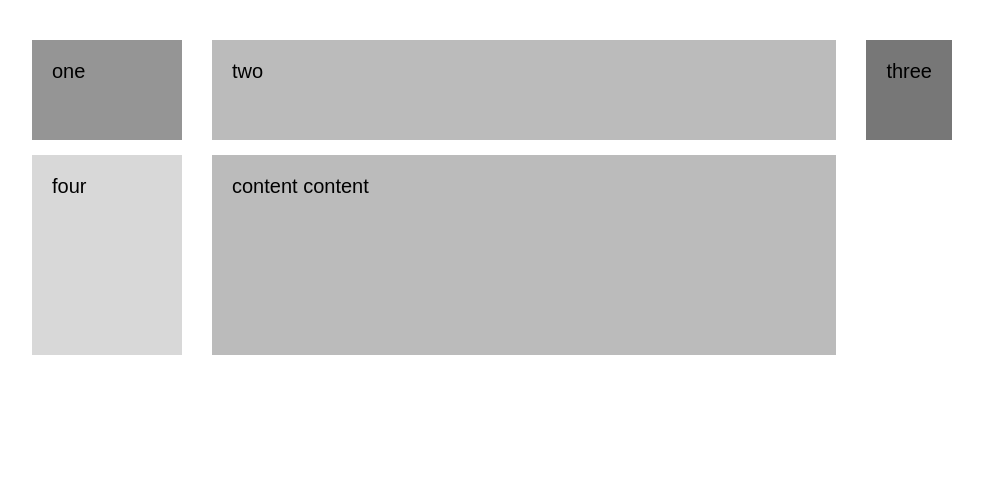
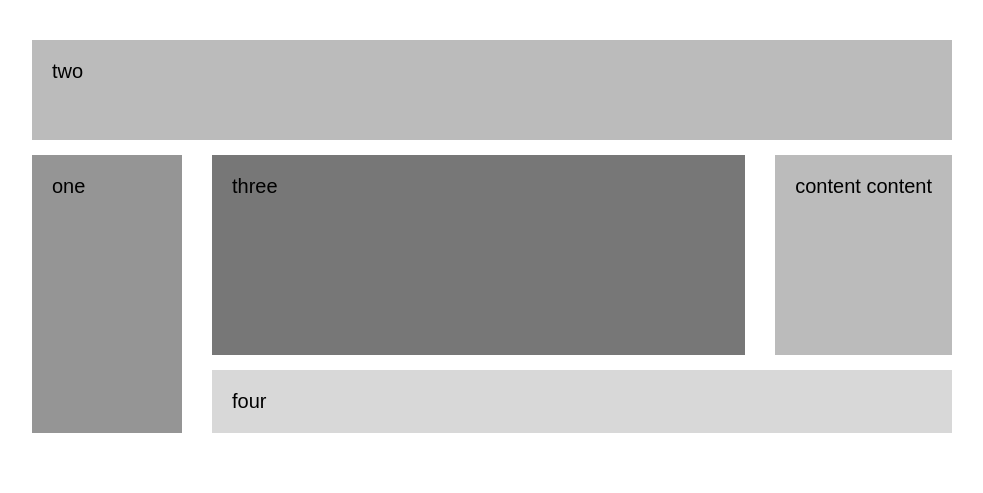
Before and after one commit to orionseth/css-grid-practice, a plain HTML site: page index.html in a window 1280 px wide. Shown: the whole page, without its empty margins (148-1131 px from the left). Drawn offline with Linux system fonts and the light colour scheme.

Commit message:
Placing and spanning items
using grid-row and grid-column

```diff
--- a/style.css
+++ b/style.css
@@ -21,7 +21,7 @@ body {
   /* grid-template-rows: repeat(3, 1fr); */
   grid-template-columns: 150px 1fr auto;
   grid-template-rows: 100px 200px auto;
-  height: 450px;
+  /* height: 450px; */
   gap: 15px 30px;
 }
 
@@ -31,10 +31,12 @@ body {
 
 .item--1 {
   background-color: #959595;
+  grid-row: 2 / span 2;
 }
 
 .item--2 {
   background-color: #bbb;
+  grid-column: 1 / -1;
 }
 
 .item--3 {
@@ -44,6 +46,8 @@ body {
 .item--4 {
   background-color: #d8d8d8;
   /* height: 100px; */
+  grid-column: 2 / -1;
+  grid-row: 3;
 }
 
 .item--5 {
```
